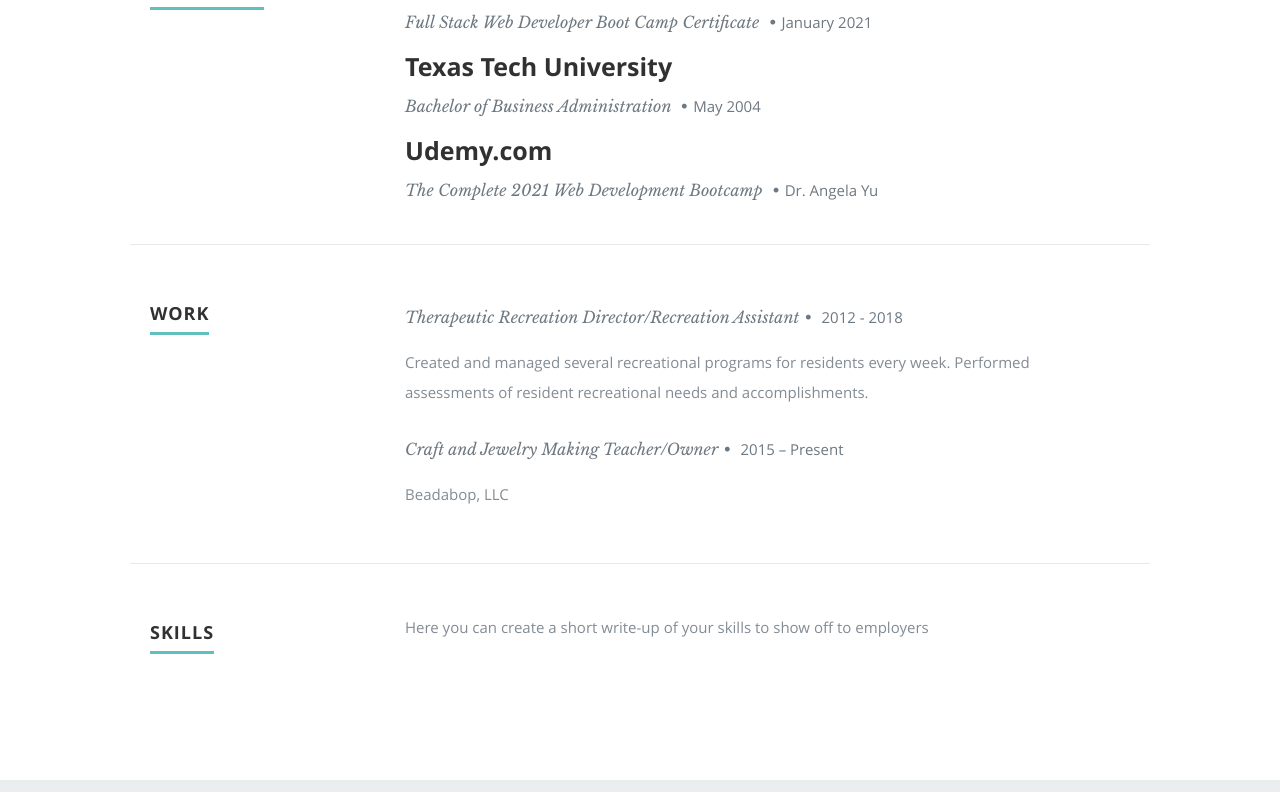
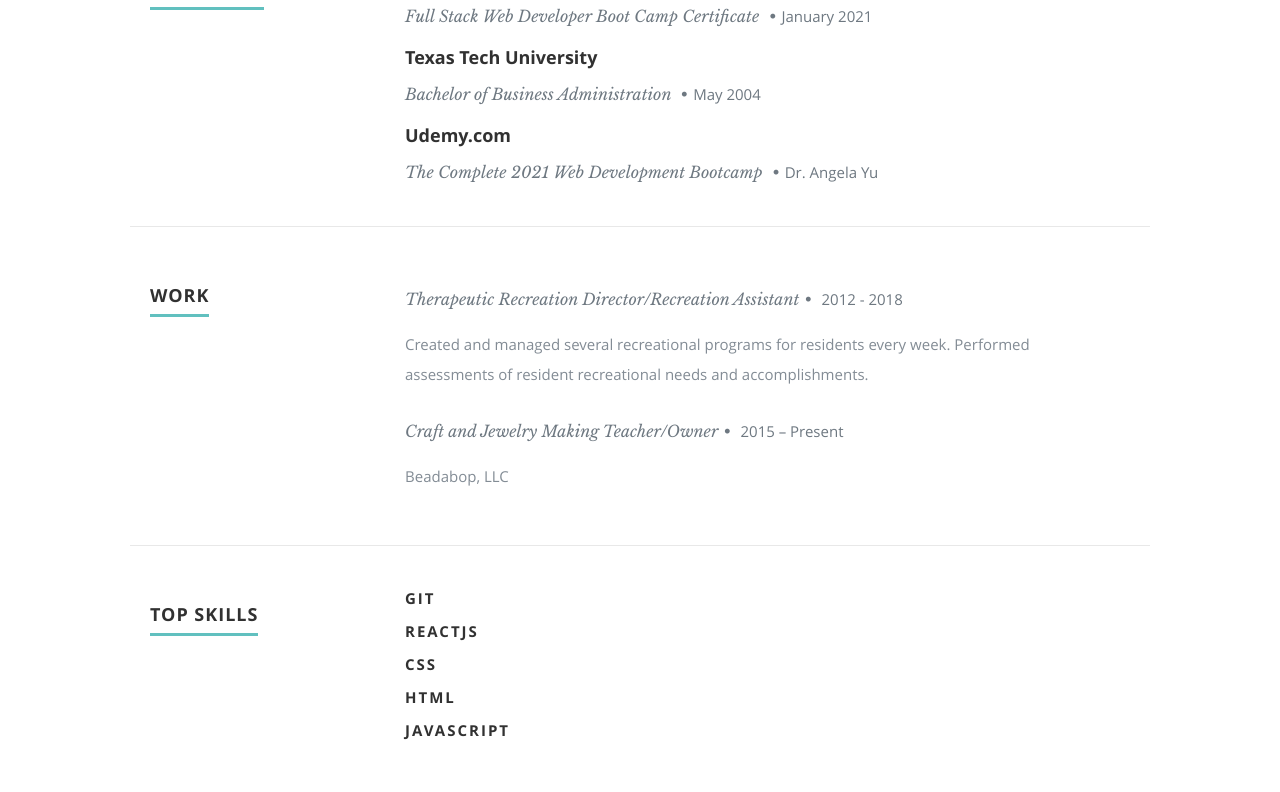
Before and after one commit to adt315/portfolio, a React (Create React App) app: page / in a window 1280 px wide. Shown: the part 1528-2320 px from the top of the page. Built offline with nearby package versions, Linux system fonts and the light colour scheme.

Commit message:
edit skills

```diff
--- a/public/css/layout.css
+++ b/public/css/layout.css
@@ -248,7 +248,7 @@
 #resume {
    background: #fff;
    padding-top: 90px;
-   padding-bottom: 72px;
+   /* padding-bottom: 72px; */
    overflow: hidden;
 }
 
@@ -265,7 +265,7 @@
    padding-bottom: 6px;
 }
 #resume h3 {
-   font: 25px/30px 'opensans-bold', sans-serif;
+   font: 18px/24px 'opensans-bold', sans-serif;
 }
 
 #resume .header-col { padding-top: 9px; }
@@ -295,23 +295,23 @@
 /*	Skill Bars
 /*----------------------------------------------*/
 
-.bars {
+/* .bars {
 	width: 95%;
 	float: left;
 	padding: 0;
 	text-align: left;
-}
-.bars .skills {
+} */
+/* .bars .skills {
   	margin-top: 36px;
    list-style: none;
-}
-.bars li {
+} */
+/* .bars li {
    position: relative;
   	margin-bottom: 60px;
   	background: #ccc;
   	height: 42px;
   	border-radius: 3px;
-}
+} */
 .bars li em {
 	font: 15px 'opensans-bold', sans-serif;
    color: #313131;
@@ -321,7 +321,7 @@
    position: relative;
 	top: -36px;
 }
-.bar-expand {
+/* .bar-expand {
    position: absolute;
    left: 0;
    top: 0;
@@ -333,7 +333,7 @@
   	height: 42px;
    line-height: 42px;
    border-radius: 3px 0 0 3px;
-}
+} */
 /*
 .git {
   	-moz-animation: git 2s ease;
--- a/public/resumeData.json
+++ b/public/resumeData.json
@@ -38,7 +38,6 @@
     ]
   },
   "resume":{
-    "skillmessage":"Here you can create a short write-up of your skills to show off to employers",
     "education":[
       {
         "school":"University of Connecticut",
@@ -66,12 +65,25 @@
         "title":"Craft and Jewelry Making Teacher/Owner",
         "years":"2015 – Present",
         "description":"Beadabop, LLC"
-
       }
     ],
     "skills":[
       {
+        "name":"Git"
+      },
+      {
+        "name":"ReactJs"
+      },
+      {
+        "name":"CSS"
+      },
+      {
+        "name":"HTML"
+      },
+      {
+        "name":"JavaScript"
       }
+
     ]
   },
   "portfolio":{
--- a/src/Components/Resume.js
+++ b/src/Components/Resume.js
@@ -15,6 +15,10 @@
             <p className="info">{work.title}<span>&bull;</span> <em className="date">{work.years}</em></p>
             <p>{work.description}</p>
         </div>
+      })
+      var skills = this.props.data.skills.map(function(skills){
+        var className = 'bar-expand '+skills.name.toLowerCase();
+        return <li key={skills.name}><span style={{width:skills.className}}className={className}></span><em>{skills.name}</em></li>
       })
     }
 
@@ -52,7 +56,7 @@
       <div className="row skill">
 
          <div className="three columns header-col">
-            <h1><span>Skills</span></h1>
+            <h1><span>Top Skills</span></h1>
          </div>
 
          <div className="nine columns main-col">
@@ -62,7 +66,7 @@
 
 				  <div className="bars">
 				   <ul className="skills">
-					  {/* {skills} */}
+					   {skills}
 					</ul>
 				</div>
 			</div>
```
